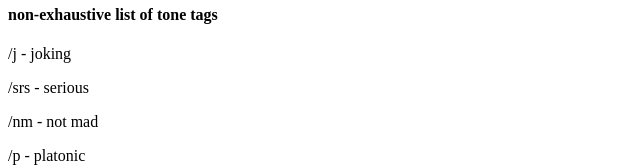
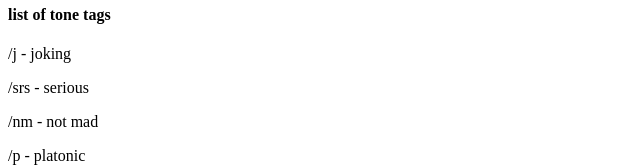
Before and after one commit to cueboid/tonetags, a plain HTML site: page index.html in a window 1280 px wide. Shown: the top 167 px of the page, without its empty margins (0-640 px from the left). Drawn offline with Linux system fonts and the light colour scheme.

Commit message:
update title

```diff
--- a/index.html
+++ b/index.html
@@ -15,7 +15,7 @@
     </style>
   </head>
   <body>
-    <h4 class="heading">non-exhaustive list of tone tags</h4>
+    <h4 class="heading">list of tone tags</h4>
     <p>/j - joking</p>
     <p>/srs - serious</p>
     <p>/nm - not mad</p>
```
